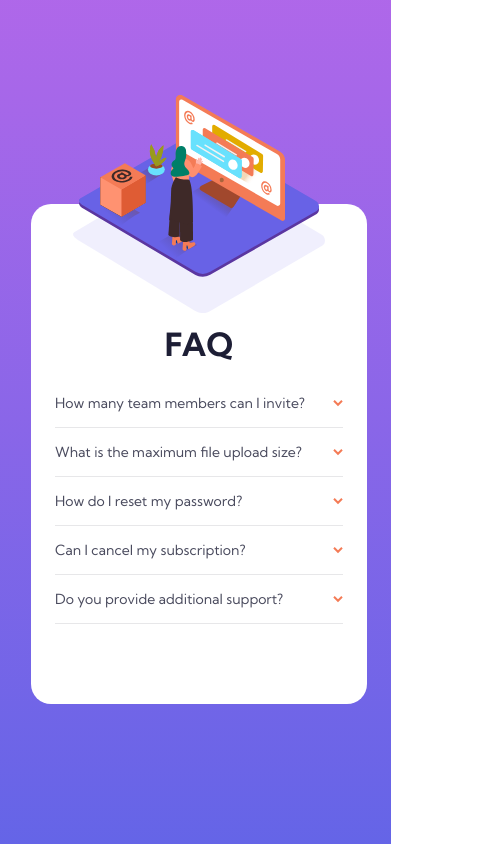
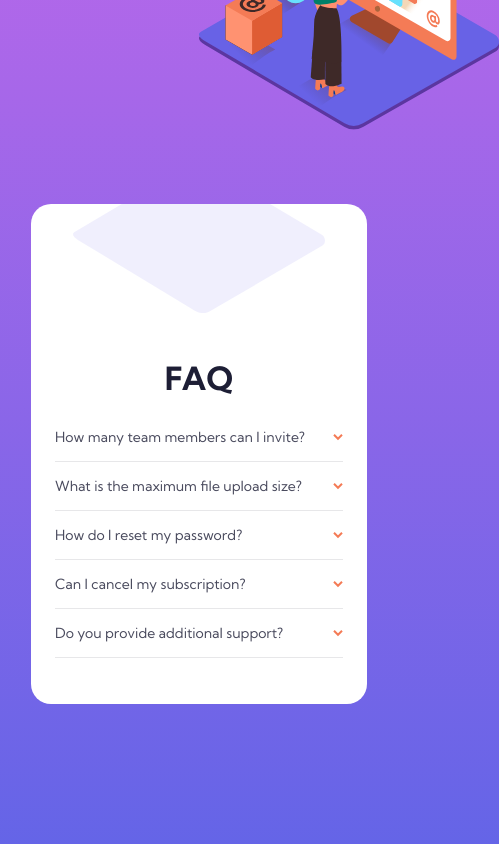
Before and after one commit to SarahFatima81/faq-accordion-card, a React (Create React App) app: page / in a window 390 px wide. Shown: the whole page, 499 px wide, since content can reach past the window. Built offline with nearby package versions, Linux system fonts and the light colour scheme.

Commit message:
Update index.css

```diff
--- a/src/index.css
+++ b/src/index.css
@@ -106,14 +106,18 @@ hr {
     background-repeat: no-repeat;
     background-position: top center;
     margin-top: 10rem;
+    grid-template-rows: 90px auto;
   }
   .woman-online {
     background: url(/public/images/illustration-woman-online-mobile.svg);
     background-repeat: no-repeat;
     background-position: top center;
-    width: 100%;
-    height: 400%;
-    transform: translateY(-60%);
+    width: 300px;
+    height: 300px;
+    position: absolute;
+    top: -140%;
+    left: 50%;
+    transform: translateY(-52%);
   }
 
   .faqs {
```
